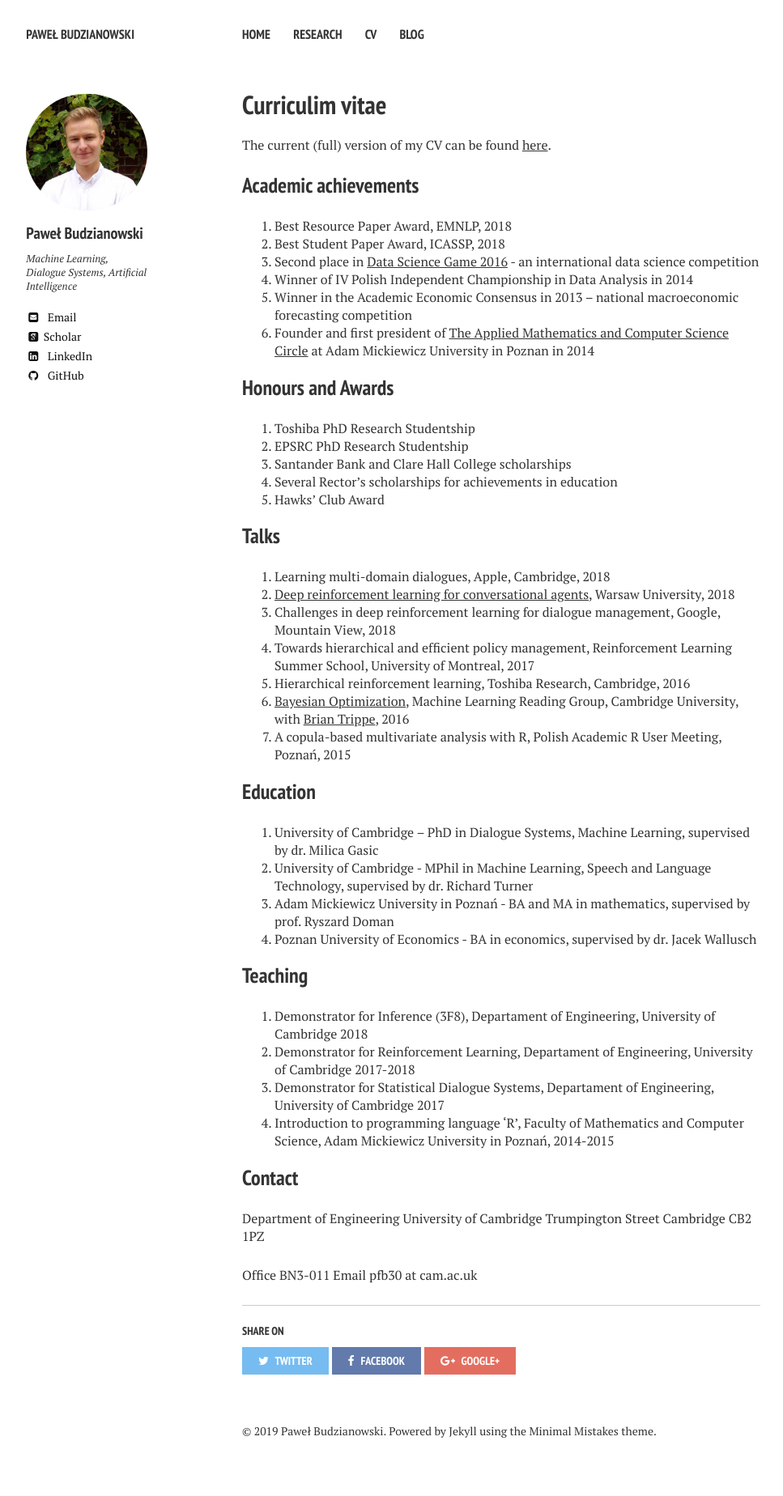
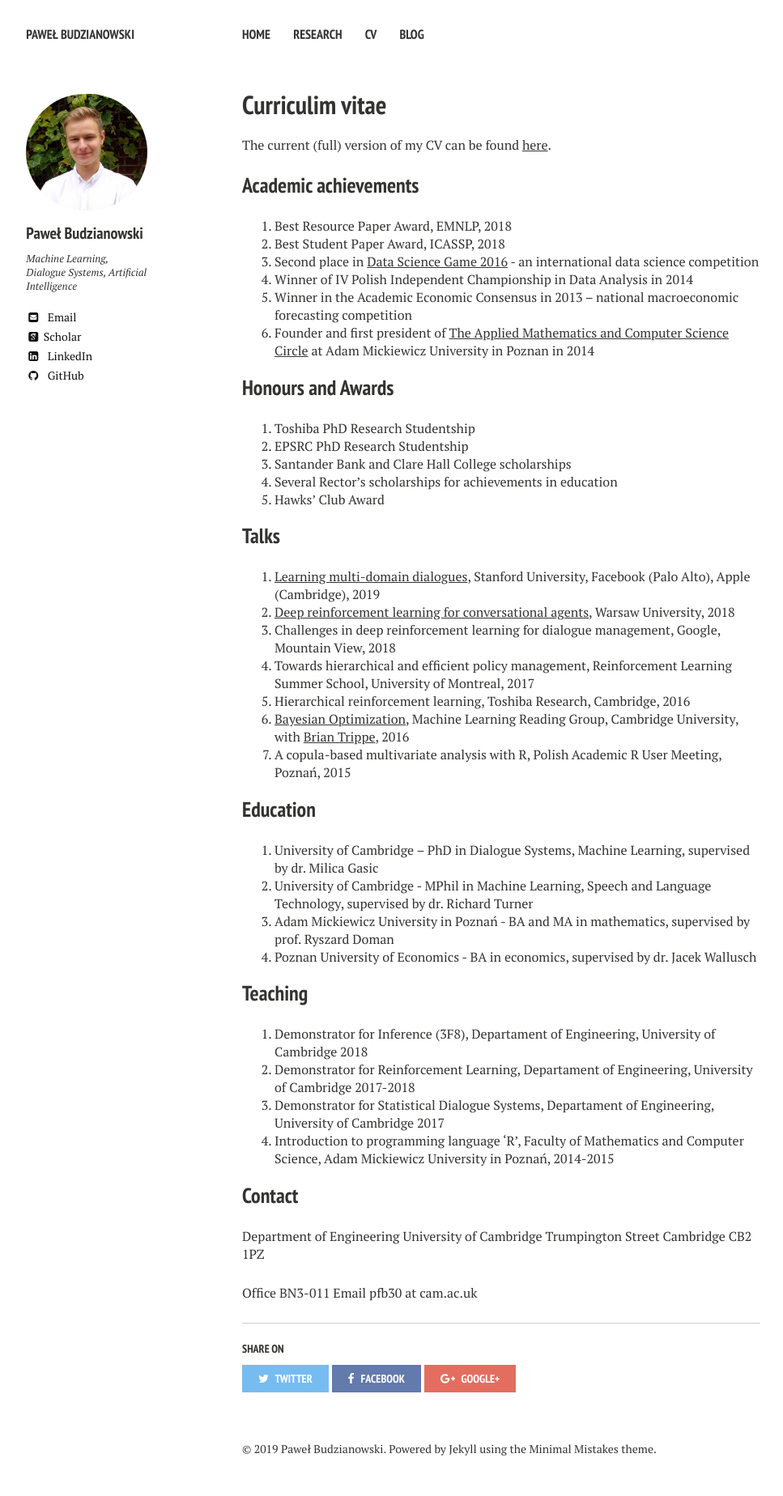
Before and after one commit to pawel-polyai/budzianowski.github.io, a Jekyll site: the page built from cv.md, in a window 1280 px wide. Shown: the whole page at 81% size, without its empty margins (21-988 px from the left). Built offline with Jekyll 4.4.1, drawn with Linux system fonts in a browser that asks for light colours; nearby versions of some CDN libraries; some web fonts are replaced; before the commit the page ends 1826 px from its top, so only the background shows below that.

Commit message:
Update cv.md

```diff
--- a/cv.md
+++ b/cv.md
@@ -25,7 +25,7 @@ The current (full) version of my CV can be found [here](https://github.com/budzi
 
 
 ## Talks
-1. Learning multi-domain dialogues, Apple, Cambridge, 2018
+1. [Learning multi-domain dialogues](https://nlp.stanford.edu/seminar/details/pbudzianowski.pdf), Stanford University, Facebook (Palo Alto), Apple (Cambridge), 2019
 2. [Deep reinforcement learning for conversational agents](https://github.com/budzianowski/budzianowski.github.io/blob/master/data/drl_warsaw.pdf), Warsaw University, 2018
 3. Challenges in deep reinforcement learning for dialogue management, Google, Mountain View, 2018
 4. Towards hierarchical and efficient policy management, Reinforcement Learning Summer School, University of Montreal, 2017
```
